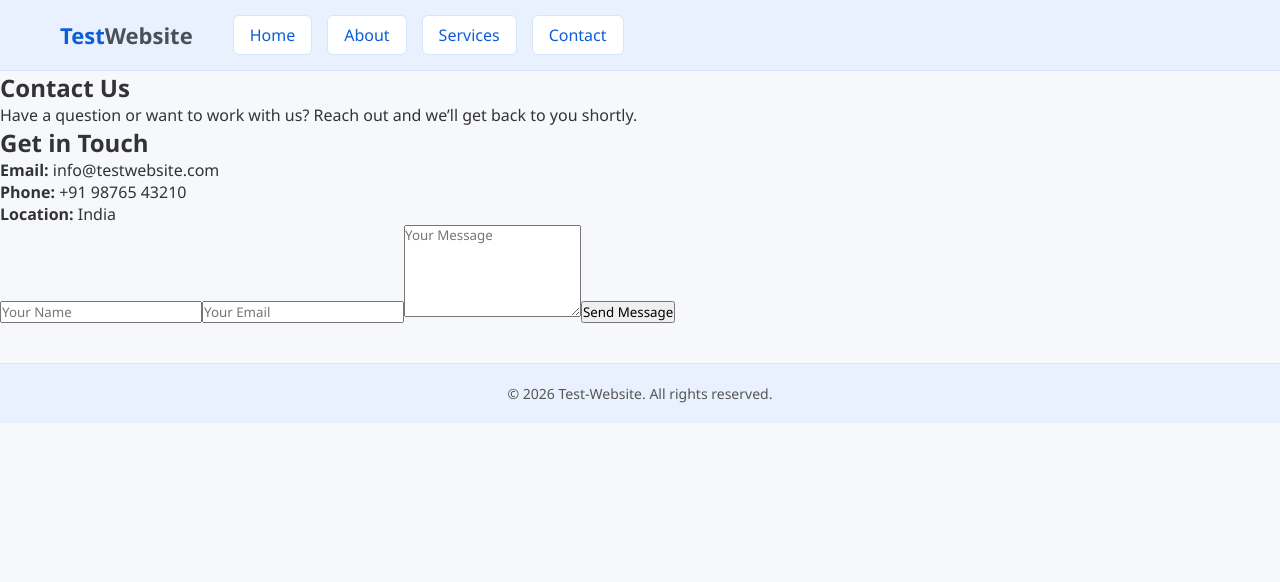
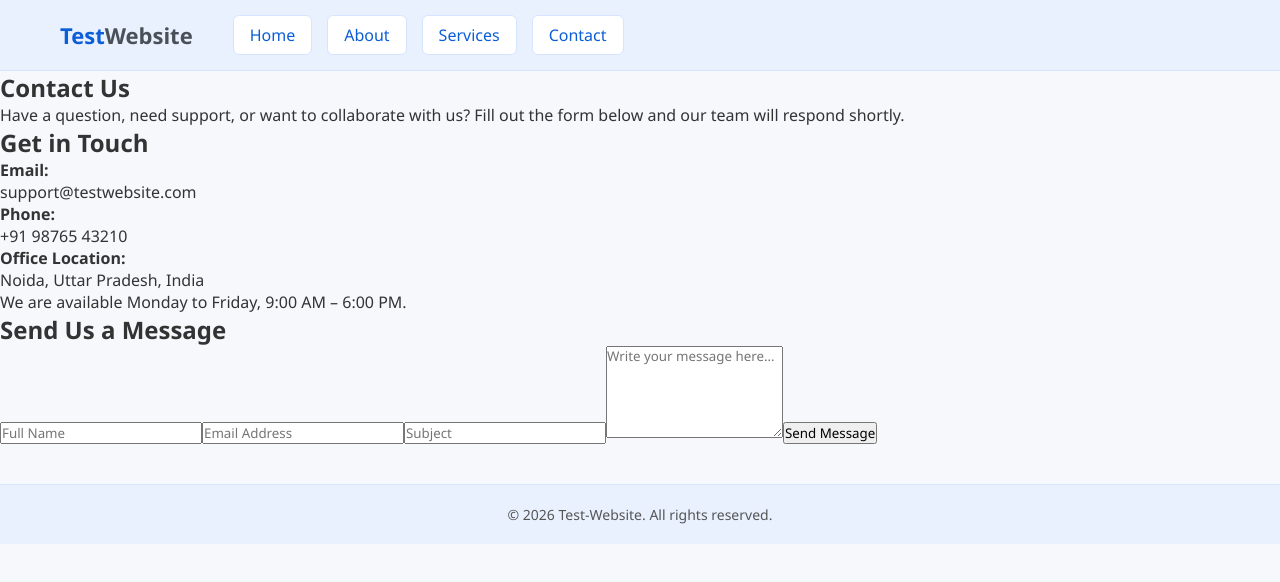
Before and after one commit to vikasrajput0112/my-react-website, a React (Create React App) app: page /contact in a window 1280 px wide. Shown: the top 582 px of the page. Built offline with nearby package versions, Linux system fonts and the light colour scheme.

Commit message:
Update Contact.jsx

```diff
--- a/src/pages/Contact.jsx
+++ b/src/pages/Contact.jsx
@@ -5,25 +5,65 @@ const Contact = () => {
                 <h1>Contact Us</h1>
 
                 <p className="contact-intro">
-                    Have a question or want to work with us?
-                    Reach out and we’ll get back to you shortly.
+                    Have a question, need support, or want to collaborate with us?
+                    Fill out the form below and our team will respond shortly.
                 </p>
 
                 <div className="contact-grid">
-                    {/* Left side */}
+                    {/* Left Side – Contact Info */}
                     <div className="contact-info">
                         <h2>Get in Touch</h2>
-                        <p><strong>Email:</strong> info@testwebsite.com</p>
-                        <p><strong>Phone:</strong> +91 98765 43210</p>
-                        <p><strong>Location:</strong> India</p>
+
+                        <p>
+                            <strong>Email:</strong><br />
+                            support@testwebsite.com
+                        </p>
+
+                        <p>
+                            <strong>Phone:</strong><br />
+                            +91 98765 43210
+                        </p>
+
+                        <p>
+                            <strong>Office Location:</strong><br />
+                            Noida, Uttar Pradesh, India
+                        </p>
+
+                        <p className="contact-note">
+                            We are available Monday to Friday, 9:00 AM – 6:00 PM.
+                        </p>
                     </div>
 
-                    {/* Right side */}
+                    {/* Right Side – Contact Form */}
                     <form className="contact-form">
-                        <input type="text" placeholder="Your Name" required />
-                        <input type="email" placeholder="Your Email" required />
-                        <textarea placeholder="Your Message" rows="5"></textarea>
-                        <button type="submit">Send Message</button>
+                        <h2>Send Us a Message</h2>
+
+                        <input
+                            type="text"
+                            placeholder="Full Name"
+                            required
+                        />
+
+                        <input
+                            type="email"
+                            placeholder="Email Address"
+                            required
+                        />
+
+                        <input
+                            type="text"
+                            placeholder="Subject"
+                        />
+
+                        <textarea
+                            placeholder="Write your message here..."
+                            rows="5"
+                            required
+                        ></textarea>
+
+                        <button type="submit">
+                            Send Message
+                        </button>
                     </form>
                 </div>
             </div>
```
